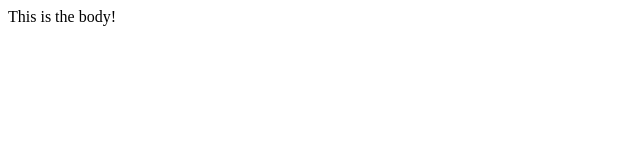
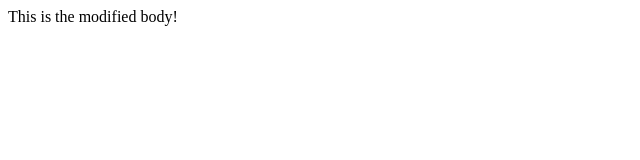
Before and after one commit to tabdeelstudios/git_demo_2, a plain HTML site: page index.html in a window 1280 px wide. Shown: the full height of the page, 0-640 px from the left. Drawn offline with Linux system fonts and the light colour scheme.

Commit message:
Update index.html

```diff
--- a/index.html
+++ b/index.html
@@ -2,6 +2,6 @@
 <html>
     <head></head>
     <body>
-        This is the body!
+        This is the modified body!
     </body>
 </html>
```
